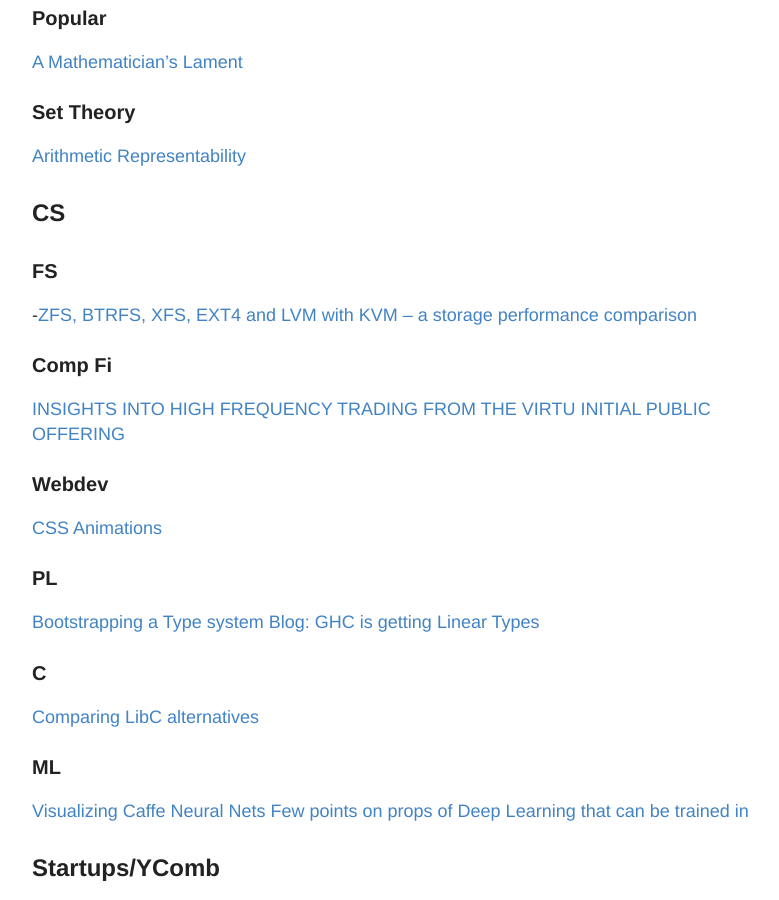
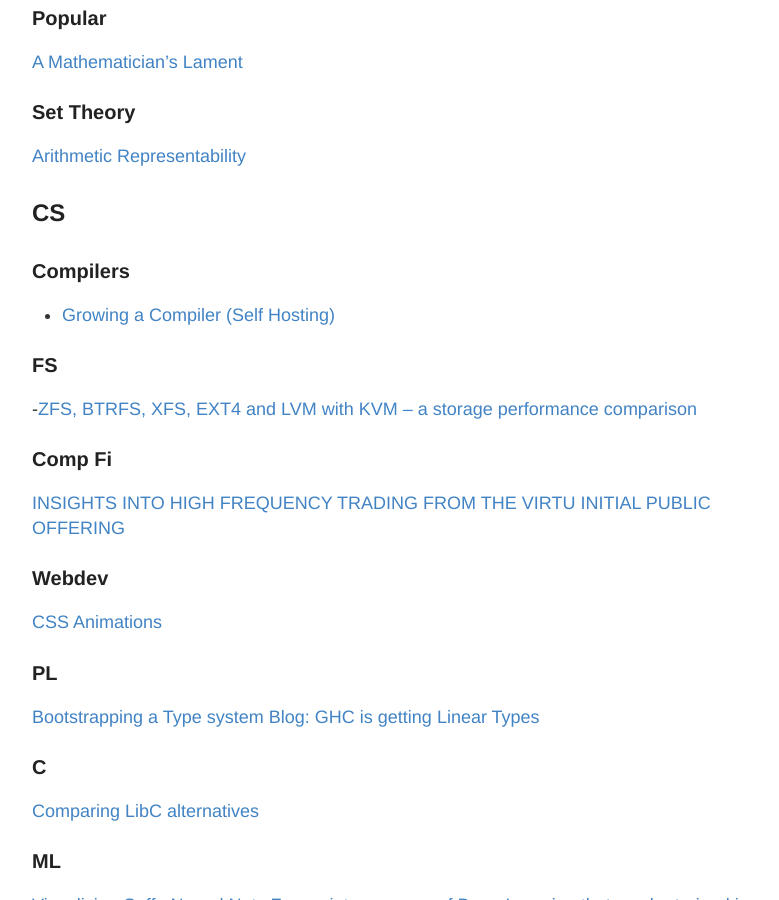
Before and after one commit to RONNCC/ronncc.github, a Jekyll site: the page built from _posts/2016-1-1-InterestingLinks.md, in a window 1280 px wide and 900 px high, scrolled down 571 px. Shown: the whole window, without its empty margins (248-1027 px from the left). Built offline with Jekyll 4.4.1, drawn with Linux system fonts in a browser that asks for light colours; comment, search, counter and statistics services are not loaded.

Commit message:
Updated 2016-1-1-InterestingLinks.md

```diff
--- a/_posts/2016-1-1-InterestingLinks.md
+++ b/_posts/2016-1-1-InterestingLinks.md
@@ -30,6 +30,9 @@
 [Arithmetic Representability](http://www.cs.cornell.edu/courses/cs4860/2009sp/lec-22.pdf)
 
 ## CS
+
+### Compilers
+- [Growing a Compiler (Self Hosting)](http://www.cs.dartmouth.edu/~mckeeman/cs48/mxcom/gem/html/GrowingCompiler.html)
 
 ### FS
 -[ZFS, BTRFS, XFS, EXT4 and LVM with KVM – a storage performance comparison](http://www.ilsistemista.net/index.php/virtualization/47-zfs-btrfs-xfs-ext4-and-lvm-with-kvm-a-storage-performance-comparison.html)
```
